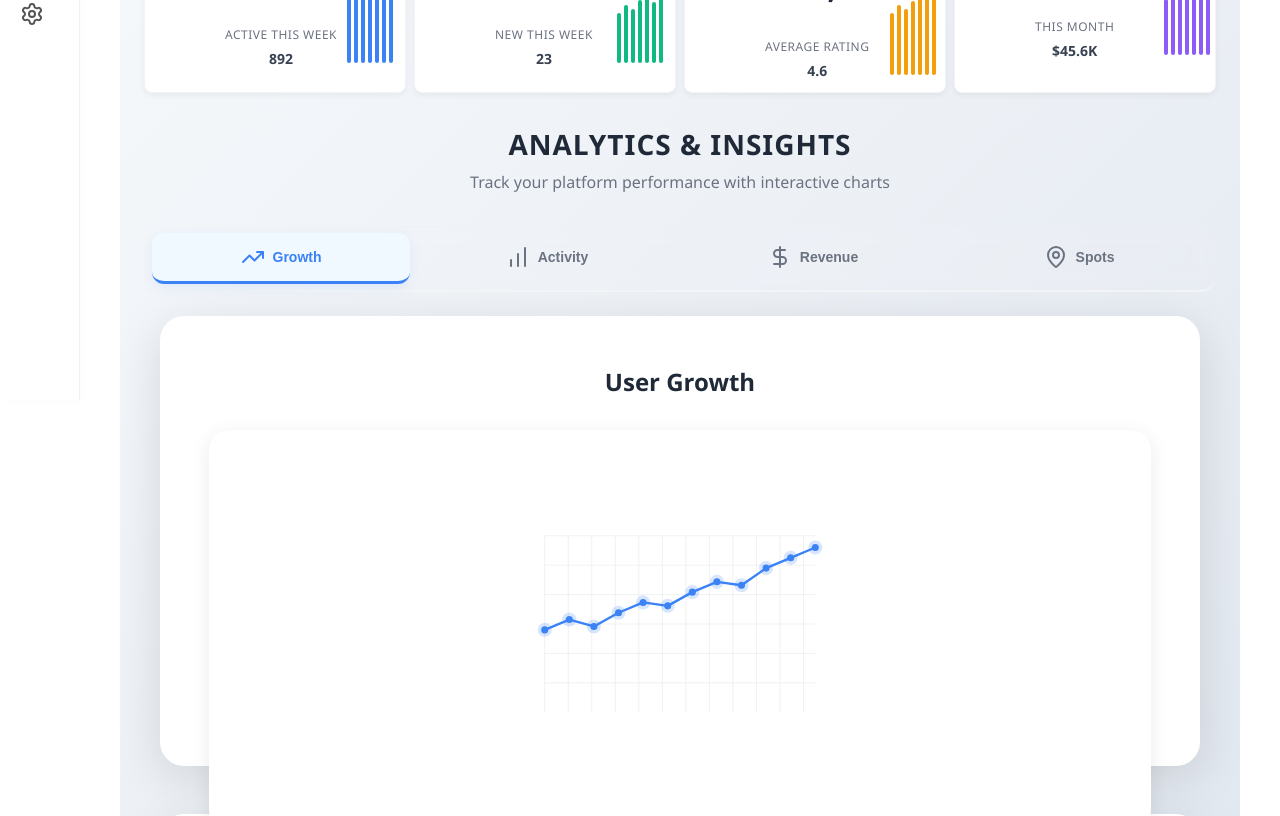
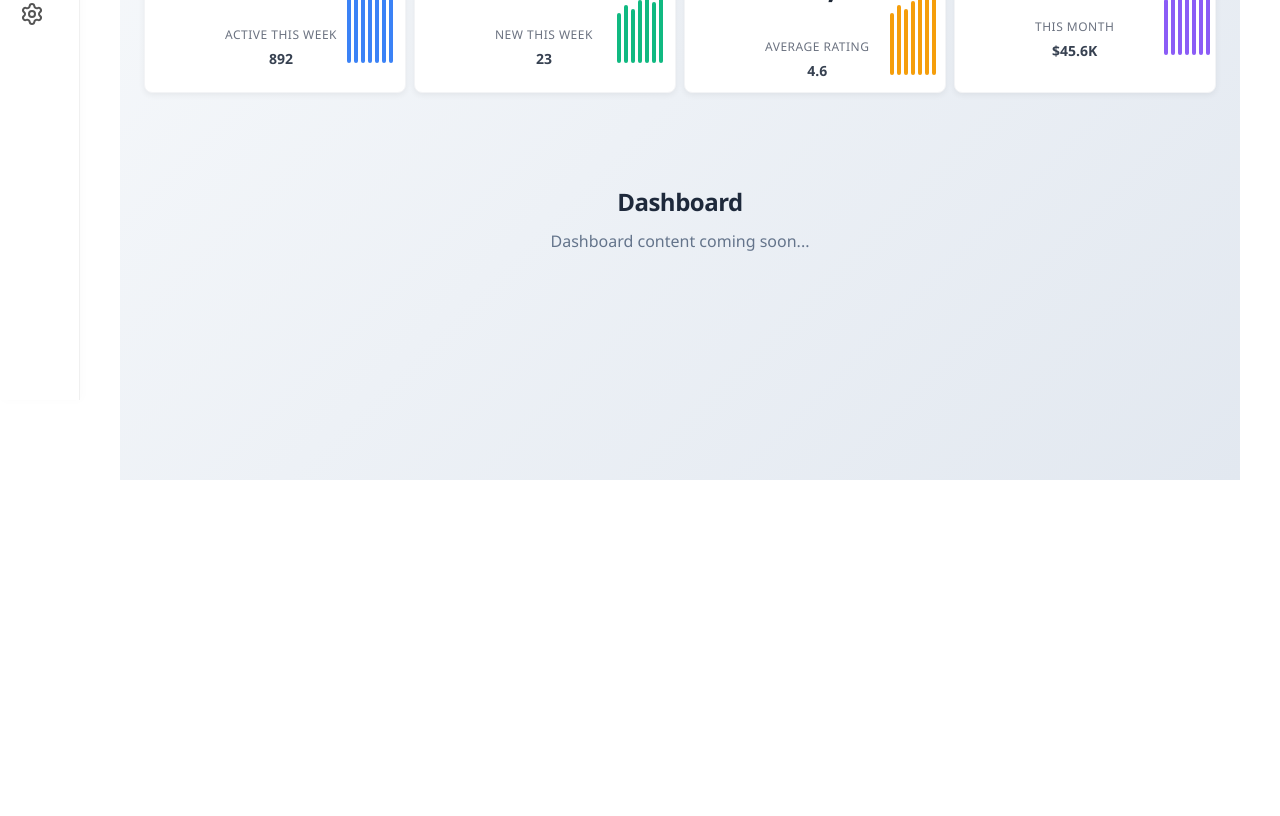
Before and after one commit to Sinxn-coder/chai-in, a React (Vite) app: page / in a window 1280 px wide. Shown: the part 400-1216 px from the top of the page. After the commit the page ends 920 px from the top, so only its background shows below. Built offline with nearby package versions, Linux system fonts and the light colour scheme.

Commit message:
Remove charts section completely

```diff
--- a/src/DashboardPage.jsx
+++ b/src/DashboardPage.jsx
@@ -1,10 +1,9 @@
 import React, { useState } from 'react';
-import { Search, Bell, Settings, RefreshCw, Users, MapPin, Star, DollarSign, TrendingUp, BarChart, LineChart, AreaChart } from 'lucide-react';
+import { Search, Bell, Settings, RefreshCw, Users, MapPin, Star, DollarSign, TrendingUp } from 'lucide-react';
 
 const DashboardPage = () => {
   const [searchQuery, setSearchQuery] = useState('');
   const [isLoading, setIsLoading] = useState(false);
-  const [activeChartTab, setActiveChartTab] = useState('growth');
 
   // Mock data for stats
   const stats = {
@@ -12,130 +11,6 @@ const DashboardPage = () => {
     spots: 456,
     reviews: 2789,
     revenue: 45678
-  };
-
-  // Chart data
-  const chartData = {
-    growth: {
-      users: [120, 135, 125, 145, 160, 155, 175, 190, 185, 210, 225, 240],
-      spots: [30, 35, 32, 38, 42, 40, 45, 48, 46, 52, 55, 58],
-      reviews: [180, 195, 190, 210, 225, 220, 240, 255, 250, 270, 285, 290],
-      revenue: [2800, 3200, 3000, 3600, 4000, 3800, 4200, 4500, 4300, 4800, 5200, 5500]
-    },
-    activity: {
-      daily: [45, 52, 48, 58, 62, 55, 68, 72, 65, 78, 82, 75],
-      weekly: [320, 350, 340, 380, 410, 390, 450, 480, 460, 520, 550, 510],
-      monthly: [1200, 1350, 1300, 1450, 1600, 1550, 1750, 1900, 1850, 2100, 2250, 2150]
-    },
-    revenue: {
-      subscriptions: [1200, 1350, 1300, 1450, 1600, 1550, 1750, 1900, 1850, 2100, 2250, 2400],
-      ads: [800, 900, 850, 950, 1050, 1000, 1100, 1200, 1150, 1300, 1400, 1500],
-      commissions: [800, 950, 850, 1200, 1350, 1250, 1350, 1400, 1300, 1400, 1550, 1600]
-    },
-    spots: {
-      restaurants: [120, 135, 125, 145, 160, 155, 175, 190, 185, 210, 225, 240],
-      cafes: [80, 90, 85, 95, 105, 100, 110, 120, 115, 130, 140, 145],
-      bars: [60, 70, 65, 75, 85, 80, 90, 100, 95, 110, 120, 125]
-    }
-  };
-
-  const handleTabClick = (tab) => {
-    setActiveChartTab(tab);
-  };
-
-  // Chart rendering functions
-  const renderLineChart = (data, color) => {
-    const maxValue = Math.max(...data);
-    const points = data.map((value, index) => {
-      const x = (index / (data.length - 1)) * 460 + 20;
-      const y = 320 - (value / maxValue) * 280;
-      return `${x},${y}`;
-    }).join(' ');
-
-    return (
-      <svg className="chart-svg" viewBox="0 0 500 340">
-        {/* Grid lines */}
-        {[0, 1, 2, 3, 4, 5].map((i) => (
-          <line
-            key={`h-${i}`}
-            x1="20"
-            y1={20 + i * 50}
-            x2="480"
-            y2={20 + i * 50}
-            stroke="#e5e7eb"
-            strokeWidth="1"
-          />
-        ))}
-        {[0, 1, 2, 3, 4, 5, 6, 7, 8, 9, 10, 11].map((i) => (
-          <line
-            key={`v-${i}`}
-            x1={20 + i * 40}
-            y1="20"
-            x2={20 + i * 40}
-            y2="320"
-            stroke="#e5e7eb"
-            strokeWidth="1"
-          />
-        ))}
-
-        {/* Data line */}
-        <polyline
-          points={points}
-          fill="none"
-          stroke={color}
-          strokeWidth="4"
-          strokeLinecap="round"
-          strokeLinejoin="round"
-        />
-
-        {/* Data points */}
-        {data.map((value, index) => {
-          const x = (index / (data.length - 1)) * 460 + 20;
-          const y = 320 - (value / maxValue) * 280;
-          return (
-            <g key={index}>
-              <circle
-                cx={x}
-                cy={y}
-                r="6"
-                fill={color}
-                className="chart-point"
-              />
-              <circle
-                cx={x}
-                cy={y}
-                r="12"
-                fill={color}
-                fillOpacity="0.2"
-                className="chart-point"
-              />
-            </g>
-          );
-        })}
-      </svg>
-    );
-  };
-
-  const renderBarChart = (data, color) => {
-    const maxValue = Math.max(...data);
-    return (
-      <div className="chart-bars-container">
-        {data.map((value, index) => (
-          <div key={index} className="chart-bar-wrapper">
-            <div
-              className="chart-bar-fill"
-              style={{
-                height: `${(value / maxValue) * 300}px`,
-                backgroundColor: color
-              }}
-            >
-              <div className="chart-bar-value">{value}</div>
-            </div>
-            <div className="chart-bar-label">{index + 1}</div>
-          </div>
-        ))}
-      </div>
-    );
   };
 
   const handleRefresh = () => {
@@ -296,132 +171,6 @@ const DashboardPage = () => {
         </div>
       </div>
 
-      {/* Charts Section */}
-      <div className="charts-section">
-        <div className="charts-header">
-          <h2>Analytics & Insights</h2>
-          <p>Track your platform performance with interactive charts</p>
-        </div>
-
-        <div className="chart-tabs">
-          {[
-            { id: 'growth', label: 'Growth', icon: TrendingUp },
-            { id: 'activity', label: 'Activity', icon: BarChart },
-            { id: 'revenue', label: 'Revenue', icon: DollarSign },
-            { id: 'spots', label: 'Spots', icon: MapPin }
-          ].map((tab) => (
-            <button
-              key={tab.id}
-              className={`chart-tab ${activeChartTab === tab.id ? 'active' : ''}`}
-              onClick={() => handleTabClick(tab.id)}
-            >
-              <tab.icon className="w-4 h-4" />
-              {tab.label}
-            </button>
-          ))}
-        </div>
-
-        <div className="chart-content">
-          {activeChartTab === 'growth' && (
-            <div className="chart-grid">
-              <div className="chart-card">
-                <h3>User Growth</h3>
-                <div className="chart-container">
-                  {renderLineChart(chartData.growth.users, '#3b82f6')}
-                </div>
-              </div>
-              <div className="chart-card">
-                <h3>Spots Growth</h3>
-                <div className="chart-container">
-                  {renderLineChart(chartData.growth.spots, '#10b981')}
-                </div>
-              </div>
-              <div className="chart-card">
-                <h3>Reviews Growth</h3>
-                <div className="chart-container">
-                  {renderLineChart(chartData.growth.reviews, '#f59e0b')}
-                </div>
-              </div>
-              <div className="chart-card">
-                <h3>Revenue Growth</h3>
-                <div className="chart-container">
-                  {renderLineChart(chartData.growth.revenue, '#8b5cf6')}
-                </div>
-              </div>
-            </div>
-          )}
-
-          {activeChartTab === 'activity' && (
-            <div className="chart-grid">
-              <div className="chart-card">
-                <h3>Daily Activity</h3>
-                <div className="chart-container">
-                  {renderBarChart(chartData.activity.daily, '#3b82f6')}
-                </div>
-              </div>
-              <div className="chart-card">
-                <h3>Weekly Activity</h3>
-                <div className="chart-container">
-                  {renderBarChart(chartData.activity.weekly, '#10b981')}
-                </div>
-              </div>
-              <div className="chart-card">
-                <h3>Monthly Activity</h3>
-                <div className="chart-container">
-                  {renderBarChart(chartData.activity.monthly, '#8b5cf6')}
-                </div>
-              </div>
-            </div>
-          )}
-
-          {activeChartTab === 'revenue' && (
-            <div className="chart-grid">
-              <div className="chart-card">
-                <h3>Subscription Revenue</h3>
-                <div className="chart-container">
-                  {renderLineChart(chartData.revenue.subscriptions, '#3b82f6')}
-                </div>
-              </div>
-              <div className="chart-card">
-                <h3>Ad Revenue</h3>
-                <div className="chart-container">
-                  {renderLineChart(chartData.revenue.ads, '#10b981')}
-                </div>
-              </div>
-              <div className="chart-card">
-                <h3>Commission Revenue</h3>
-                <div className="chart-container">
-                  {renderLineChart(chartData.revenue.commissions, '#8b5cf6')}
-                </div>
-              </div>
-            </div>
-          )}
-
-          {activeChartTab === 'spots' && (
-            <div className="chart-grid">
-              <div className="chart-card">
-                <h3>Restaurants</h3>
-                <div className="chart-container">
-                  {renderBarChart(chartData.spots.restaurants, '#3b82f6')}
-                </div>
-              </div>
-              <div className="chart-card">
-                <h3>Cafes</h3>
-                <div className="chart-container">
-                  {renderBarChart(chartData.spots.cafes, '#10b981')}
-                </div>
-              </div>
-              <div className="chart-card">
-                <h3>Bars</h3>
-                <div className="chart-container">
-                  {renderBarChart(chartData.spots.bars, '#8b5cf6')}
-                </div>
-              </div>
-            </div>
-          )}
-        </div>
-      </div>
-
       <div className="dashboard-empty">
         <h1>Dashboard</h1>
         <p>Dashboard content coming soon...</p>
```
